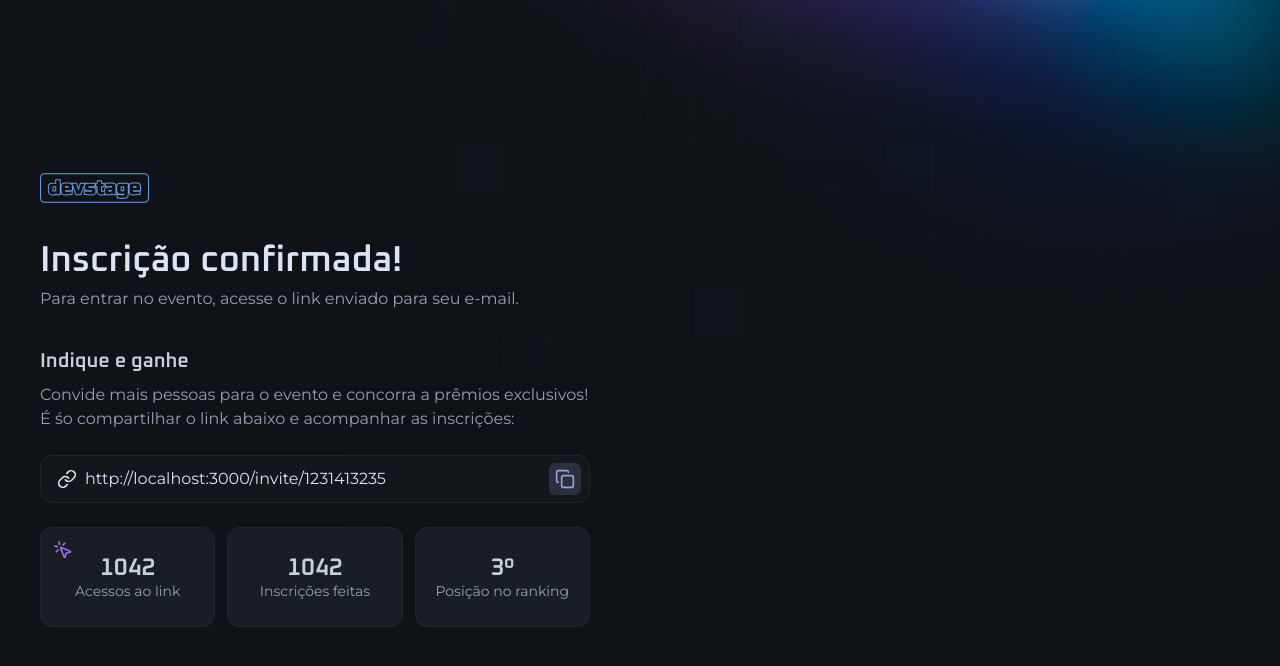
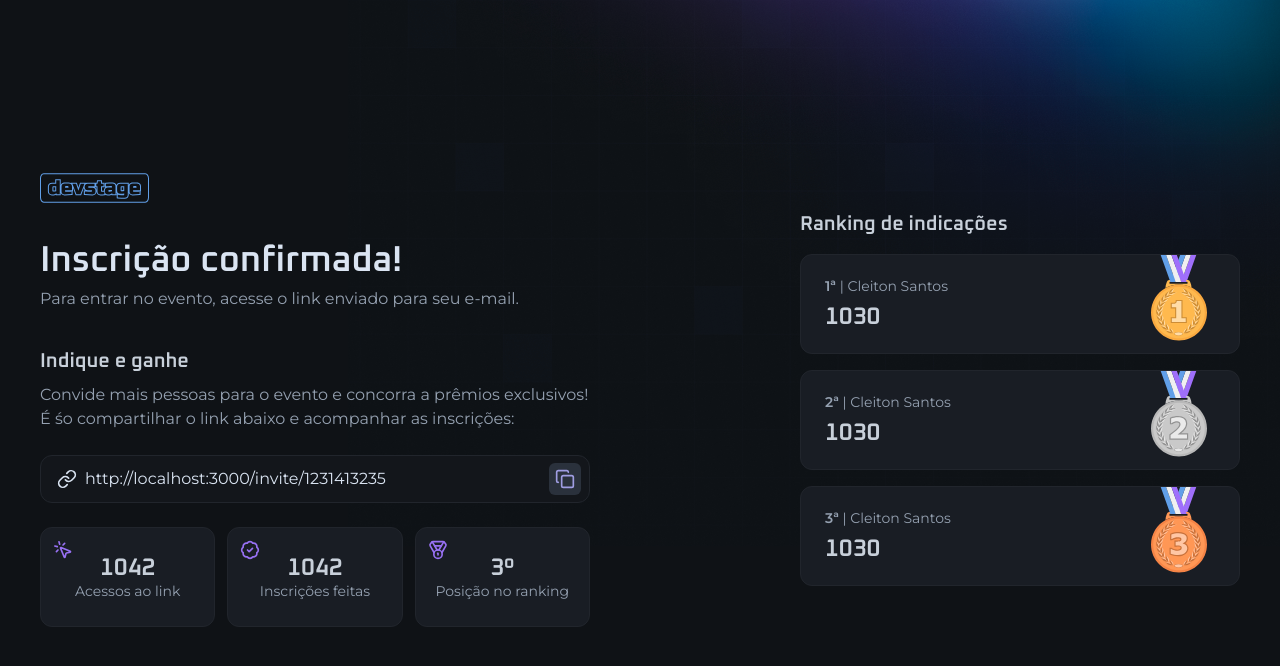
Before and after one commit to cleitonrs/event-indication-sytem, a Next.js app: page /invite in a window 1280 px wide. Shown: the top 666 px of the page. Built offline with nearby package versions, Linux system fonts and the light colour scheme.

Commit message:
invite page components

```diff
--- /dev/null
+++ b/src/app/invite/invite-link-input.tsx
@@ -0,0 +1,22 @@
+import { IconButton } from "@/components/icon-button";
+import { InputRoot, InputIcon, InputField } from "@/components/input";
+import { Link, Copy } from "lucide-react";
+
+export function InviteLinkInput() {
+  return (
+    <InputRoot>
+      <InputIcon>
+        <Link className="size-5" />
+      </InputIcon>
+
+      <InputField
+        readOnly
+        defaultValue="http://localhost:3000/invite/1231413235"
+      />
+
+      <IconButton className="-mr-2">
+        <Copy className="size-5" />
+      </IconButton>
+    </InputRoot>
+  )
+}
--- a/src/app/invite/page.tsx
+++ b/src/app/invite/page.tsx
@@ -1,8 +1,9 @@
-import Image from "next/image";
-import logo from "../../assets/logo.svg"
-import { InputField, InputIcon, InputRoot } from "@/components/input";
-import { Copy, Link, MousePointerClick } from "lucide-react";
-import { IconButton } from "@/components/icon-button";
+import Image from 'next/image';
+import logo from '../../assets/logo.svg'
+
+import { Ranking } from './ranking';
+import { Stats } from './stats';
+import { InviteLinkInput } from './invite-link-input';
 
 export default function InvitePage() {
   return (
@@ -24,47 +25,13 @@ export default function InvitePage() {
             </p>
           </div>
 
-          <InputRoot>
-            <InputIcon>
-              <Link className="size-5" />
-            </InputIcon>
+          <InviteLinkInput />
 
-            <InputField
-              readOnly
-              defaultValue="http://localhost:3000/invite/1231413235"
-            />
-
-            <IconButton className="-mr-2">
-              <Copy className="size-5" />
-            </IconButton>
-          </InputRoot>
-
-          <div className="grid gap-3 md:grid-cols-3">
-            <div className="relative bg-gray-700 border border-gray-600 px-4 py-7 flex flex-col items-center justify-center gap-1 rounded-xl">
-              <span className="font-heading text-2xl font-semibold text-gray-200 leading-none">1042</span>
-              <span className="text-sm text-gray-300 leading-none text-center">
-                Acessos ao link
-              </span>
-
-              <MousePointerClick className="size-5 text-purple absolute top-3 left-3" />
-            </div>
-
-            <div className="relative bg-gray-700 border border-gray-600 px-4 py-7 flex flex-col items-center justify-center gap-1 rounded-xl">
-              <span className="font-heading text-2xl font-semibold text-gray-200 leading-none">1042</span>
-              <span className="text-sm text-gray-300 leading-none text-center">
-                Inscrições feitas
-              </span>
-            </div>
-
-            <div className="relative bg-gray-700 border border-gray-600 px-4 py-7 flex flex-col items-center justify-center gap-1 rounded-xl">
-              <span className="font-heading text-2xl font-semibold text-gray-200 leading-none">3º</span>
-              <span className="text-sm text-gray-300 leading-none text-center">
-                Posição no ranking
-              </span>
-            </div>
-          </div>
+          <Stats />
         </div>
       </div>
+
+      <Ranking />
     </div>
   )
 }
--- /dev/null
+++ b/src/app/invite/ranking.tsx
@@ -0,0 +1,55 @@
+import Image from "next/image";
+import gold from '../../assets/medal-gold.svg'
+import silver from '../../assets/medal-silver.svg'
+import cooper from '../../assets/medal-cooper.svg'
+
+export function Ranking() {
+  return (
+          <div className='w-full max-w-[440px] space-y-5'>
+            <h2 className='text-gray-200 text-xl font-heading font-semibold leading-none'>
+              Ranking de indicações
+            </h2>
+
+            <div className='relative space-y-4'>
+              <div className='relative rounded-xl bg-gray-700 border border-gray-600 p-6 flex flex-col justify-center gap-3'>
+                <span className='text-sm text-gray-300 leading-none'>
+                  <span className='font-semibold'>1ª</span> |
+                  Cleiton Santos
+                </span>
+
+                <span className='font-heading text-2xl font-semibold text-gray-200 leading-none'>
+                  1030
+                </span>
+
+                <Image src={gold} alt='' className='absolute top-0 right-8' />
+              </div>
+
+              <div className='relative rounded-xl bg-gray-700 border border-gray-600 p-6 flex flex-col justify-center gap-3'>
+                <span className='text-sm text-gray-300 leading-none'>
+                <span className='font-semibold'>2ª</span> |
+                  Cleiton Santos
+                </span>
+
+                <span className='font-heading text-2xl font-semibold text-gray-200 leading-none'>
+                  1030
+                </span>
+
+                <Image src={silver} alt='' className='absolute top-0 right-8' />
+              </div>
+
+              <div className='relative rounded-xl bg-gray-700 border border-gray-600 p-6 flex flex-col justify-center gap-3'>
+                <span className='text-sm text-gray-300 leading-none'>
+                <span className='font-semibold'>3ª</span> |
+                  Cleiton Santos
+                </span>
+
+                <span className='font-heading text-2xl font-semibold text-gray-200 leading-none'>
+                  1030
+                </span>
+
+                <Image src={cooper} alt='' className='absolute top-0 right-8' />
+              </div>
+            </div>
+          </div>
+  )
+}
--- /dev/null
+++ b/src/app/invite/stats.tsx
@@ -0,0 +1,34 @@
+import { BadgeCheck, Medal, MousePointerClick } from "lucide-react";
+
+export function Stats() {
+  return (
+    <div className="grid gap-3 md:grid-cols-3">
+    <div className="relative bg-gray-700 border border-gray-600 px-4 py-7 flex flex-col items-center justify-center gap-1 rounded-xl">
+      <span className="font-heading text-2xl font-semibold text-gray-200 leading-none">1042</span>
+      <span className="text-sm text-gray-300 leading-none text-center">
+        Acessos ao link
+      </span>
+
+      <MousePointerClick className="size-5 text-purple absolute top-3 left-3" />
+    </div>
+
+    <div className="relative bg-gray-700 border border-gray-600 px-4 py-7 flex flex-col items-center justify-center gap-1 rounded-xl">
+      <span className="font-heading text-2xl font-semibold text-gray-200 leading-none">1042</span>
+      <span className="text-sm text-gray-300 leading-none text-center">
+        Inscrições feitas
+      </span>
+
+      <BadgeCheck className="size-5 text-purple absolute top-3 left-3" />
+    </div>
+
+    <div className="relative bg-gray-700 border border-gray-600 px-4 py-7 flex flex-col items-center justify-center gap-1 rounded-xl">
+      <span className="font-heading text-2xl font-semibold text-gray-200 leading-none">3º</span>
+      <span className="text-sm text-gray-300 leading-none text-center">
+        Posição no ranking
+      </span>
+
+      <Medal className="size-5 text-purple absolute top-3 left-3" />
+    </div>
+  </div>
+  )
+}
```
